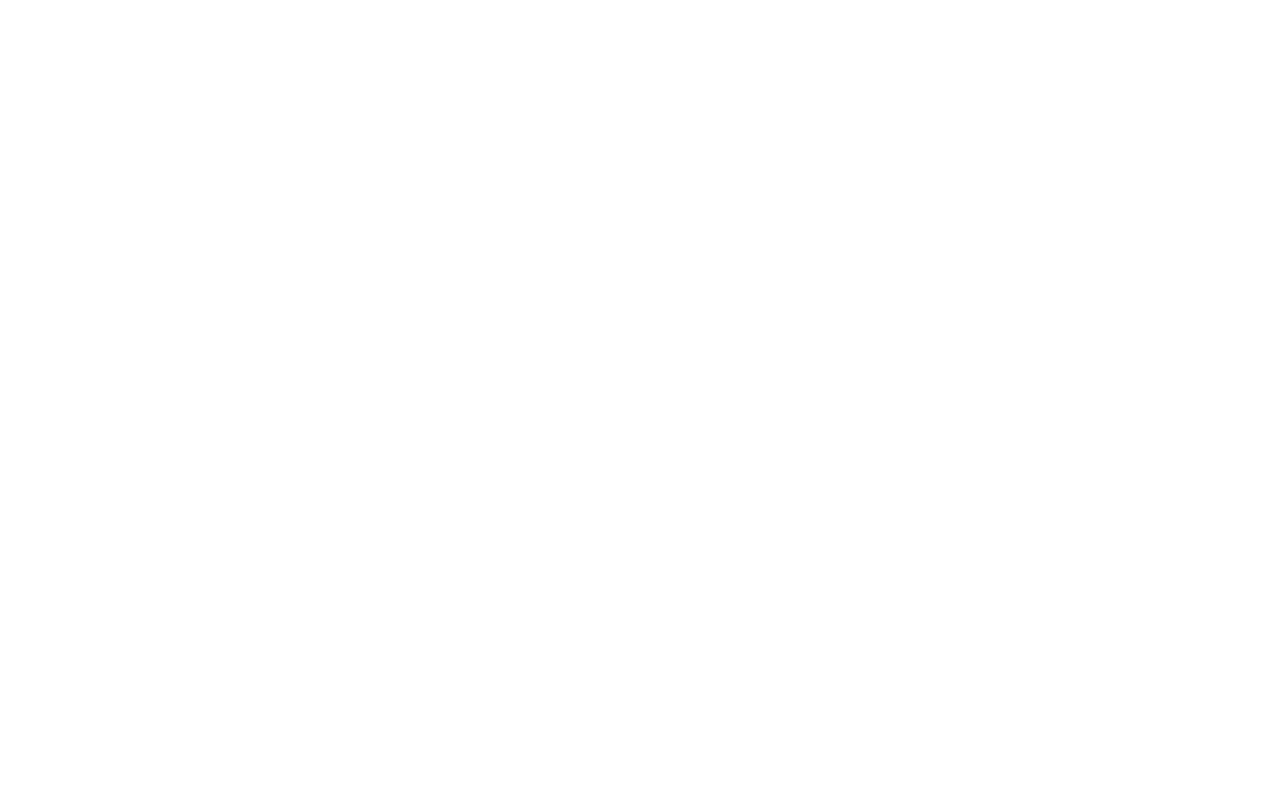
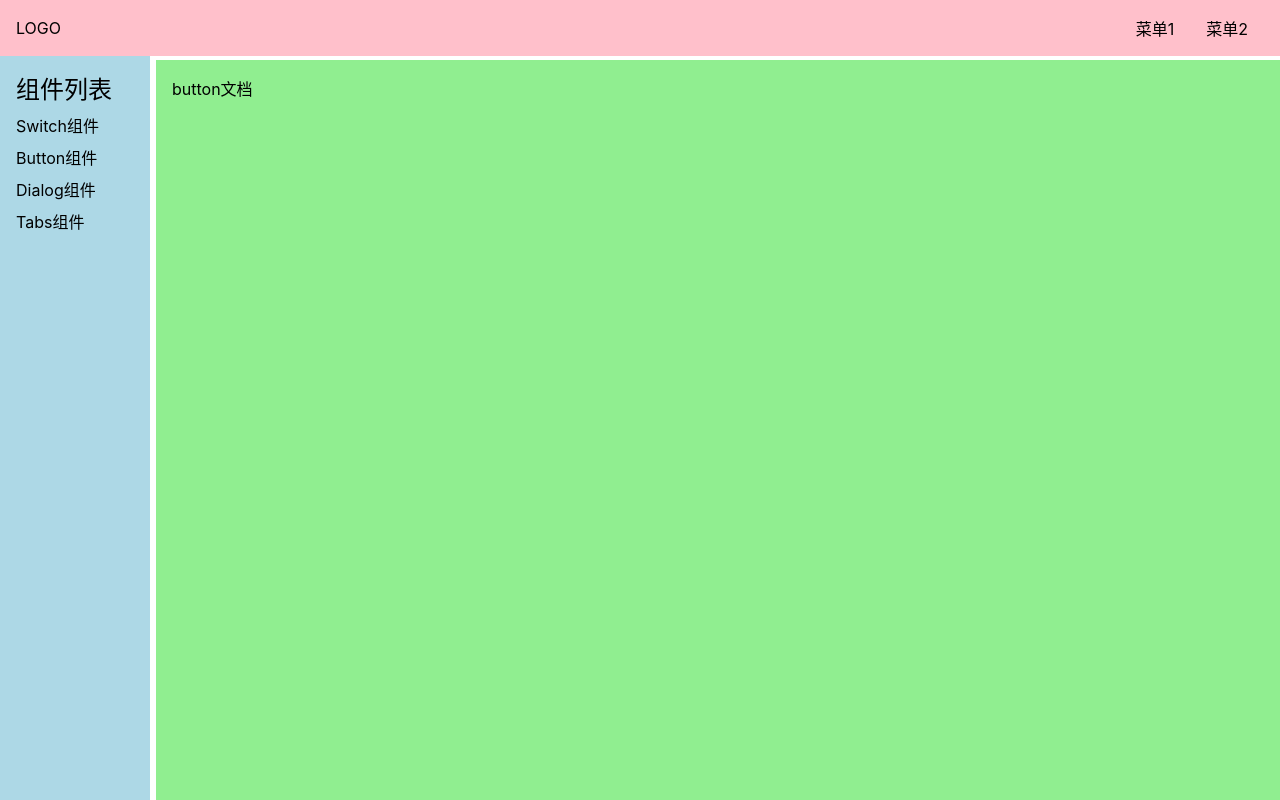
Before and after one commit to lihuhui-first/Skil-ui, a Vue app: page /#/doc/button in a window 1280 px wide. Before the commit this address had no page. Built offline with nearby package versions, Linux system fonts and the light colour scheme.

Commit message:
基本完成官网框架

```diff
--- /dev/null
+++ b/src/components/ButtonDemo.vue
@@ -0,0 +1,5 @@
+<template>
+    <div>
+        button文档
+    </div>
+</template>
--- /dev/null
+++ b/src/components/DialogDemo.vue
@@ -0,0 +1,5 @@
+<template>
+    <div>
+       Dialog示例
+    </div>
+</template>
--- /dev/null
+++ b/src/components/DocDemo.vue
@@ -0,0 +1,5 @@
+<template>
+    <div>
+        默认页面
+    </div>
+</template>
--- /dev/null
+++ b/src/components/TabsDemo.vue
@@ -0,0 +1,5 @@
+<template>
+    <div>
+       Tabs文档
+    </div>
+</template>
```
Also changed, not shown: src/router.ts (+11 -1 lines).
